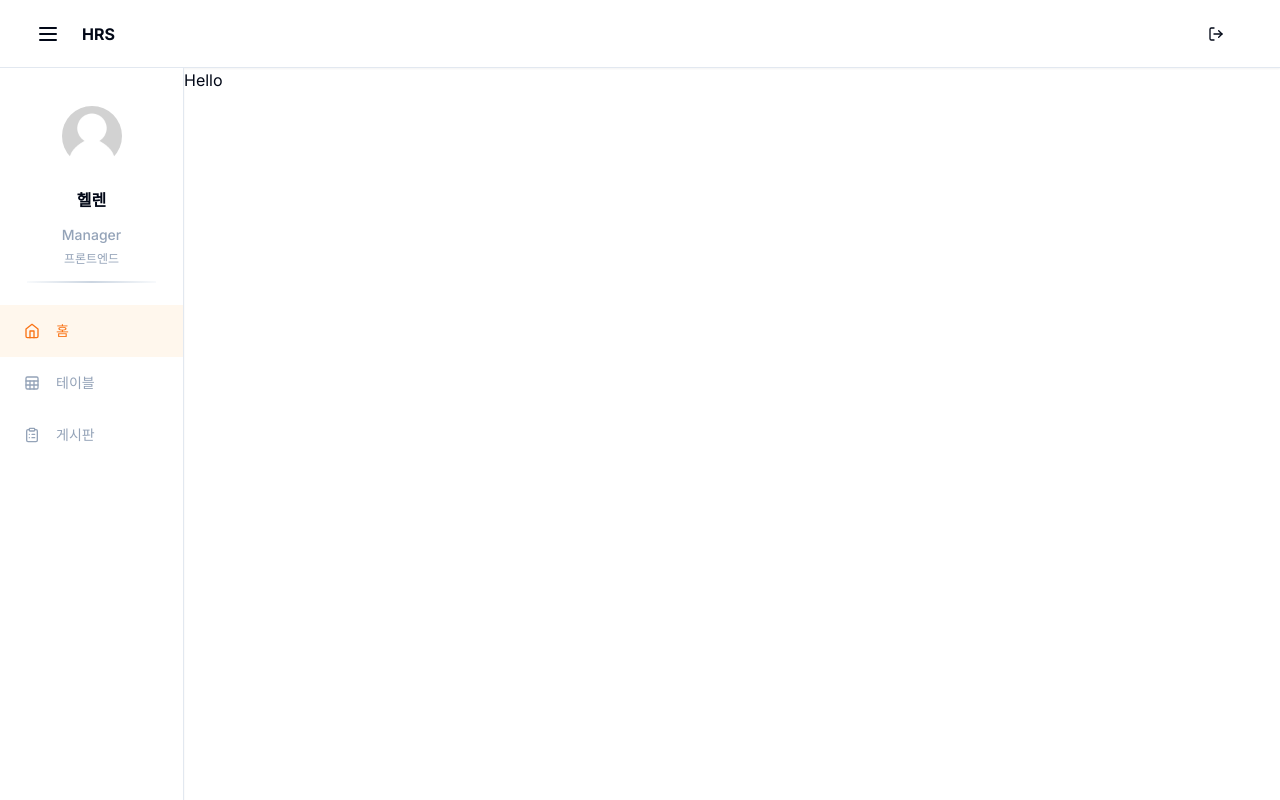
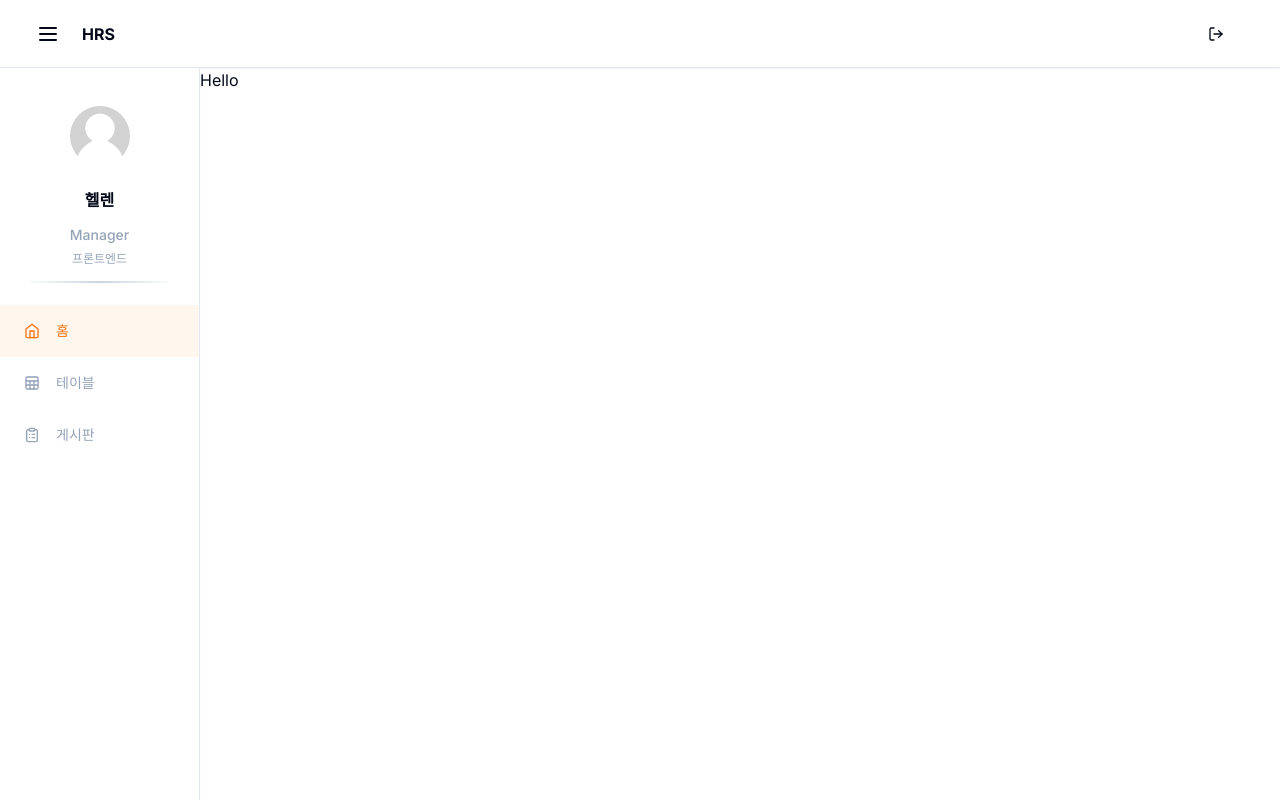
Before and after one commit to iinsu/hrs_sandbox, a Next.js app: page / in a window 1280 px wide. Built offline with nearby package versions, Linux system fonts and the light colour scheme.

Commit message:
레이아웃 스타일 수정

```diff
--- a/src/components/common/layout/header/main.tsx
+++ b/src/components/common/layout/header/main.tsx
@@ -21,7 +21,7 @@ const MainHeader = () => {
         <div className="flex">
           <div
             onClick={onToggle}
-            className="hidden md:flex cursor-pointer hover:text-orange-500"
+            className="hidden xl:flex cursor-pointer hover:text-orange-500"
           >
             <Menu />
           </div>
--- a/src/components/common/layout/main.tsx
+++ b/src/components/common/layout/main.tsx
@@ -10,33 +10,33 @@ const MainLayout = ({ children }: { children: React.ReactNode }) => {
   const { mobile } = useMenu();
   return (
     <>
-      <div className="h-full w-full md:max-w-[1600px] flex relative shadow-xl">
-        <div className="h-[4.25rem] w-full md:max-w-[1600px] fixed inset-y-0 z-50 ">
+      <div className="h-full w-full xl:max-w-[1600px]">
+        <div className="h-[4.25rem] w-full xl:max-w-[1600px] fixed inset-y-0 z-50 ">
           <MainHeader />
         </div>
         <div
           className={cn(
-            "hidden md:flex h-full w-[11.5rem] flex-col fixed inset-y-0 z-50 mt-[4.25rem]",
-            mobile && "w-[5.625rem]"
+            "hidden xl:flex h-full w-[200px] flex-col fixed inset-y-0 z-50 mt-[4.25rem]",
+            mobile && "w-[74px]"
           )}
         >
           <Sidebar />
         </div>
-        <div className="flex md:hidden h-full flex-col fixed inset-y-0 z-50 mt-[4.25rem]">
+        <div className="flex xl:hidden h-full flex-col fixed inset-y-0 z-50 mt-[4.25rem]">
           <MobileSidebar />
         </div>
         <div
           className={cn(
-            "h-full flex-col fixed inset-y-0 z-50 mt-[4.25rem] ml-[5.625rem] md:ml-[11.5rem]",
-            mobile && "md:ml-[5.625rem]"
+            "h-full flex-col fixed inset-y-0 z-50 mt-[4.25rem] ml-[74px] xl:ml-[200px]",
+            mobile && "xl:ml-[74px]"
           )}
         >
           <SubSidebar />
         </div>
         <main
           className={cn(
-            "pl-[5.625rem] md:pl-[11.5rem] h-full pt-[4.25rem] w-full",
-            mobile && "md:pl-[5.625rem]"
+            "pl-[74px] xl:pl-[200px] h-full pt-[4.25rem] min-w-[1024px] w-full  shadow-xl",
+            mobile && "xl:pl-[74px]"
           )}
         >
           {children}
--- a/src/components/common/layout/sidebar/main.tsx
+++ b/src/components/common/layout/sidebar/main.tsx
@@ -20,7 +20,7 @@ export const Sidebar = () => {
       {mobile ? (
         <div
           className={cn(
-            "w-[5.625rem] origin-left h-full overflow-y-auto bg-white shadow-sm border-r"
+            "w-[74px] origin-left h-full overflow-y-auto bg-white shadow-sm border-r"
           )}
         >
           <div className="h-[104px] flex flex-col items-center">
--- a/src/components/common/layout/sidebar/mobile.tsx
+++ b/src/components/common/layout/sidebar/mobile.tsx
@@ -15,7 +15,7 @@ export const MobileSidebar = () => {
     <>
       <div
         className={cn(
-          "w-[5.625rem] origin-left h-full overflow-y-auto bg-white shadow-sm border-r",
+          "w-[74px] origin-left h-full overflow-y-auto bg-white shadow-sm border-r",
           sidebarOpen && "flex flex-col fixed"
         )}
       >
```
